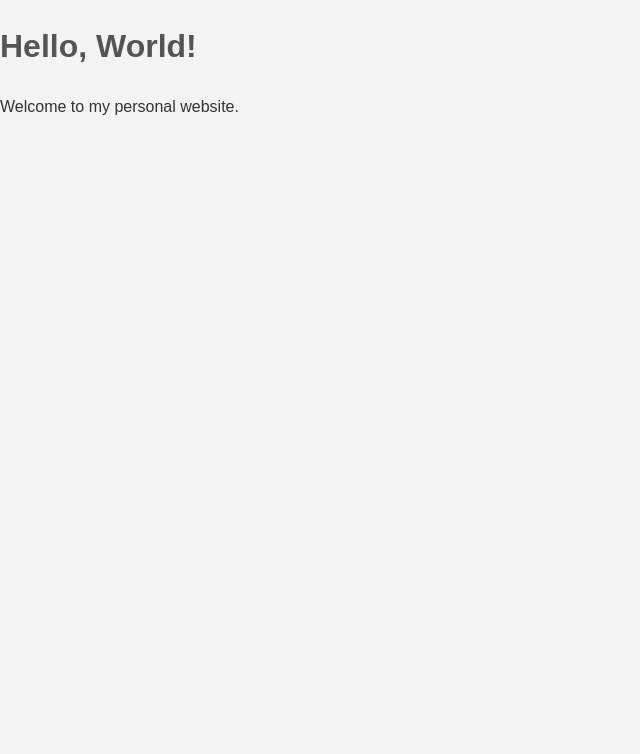
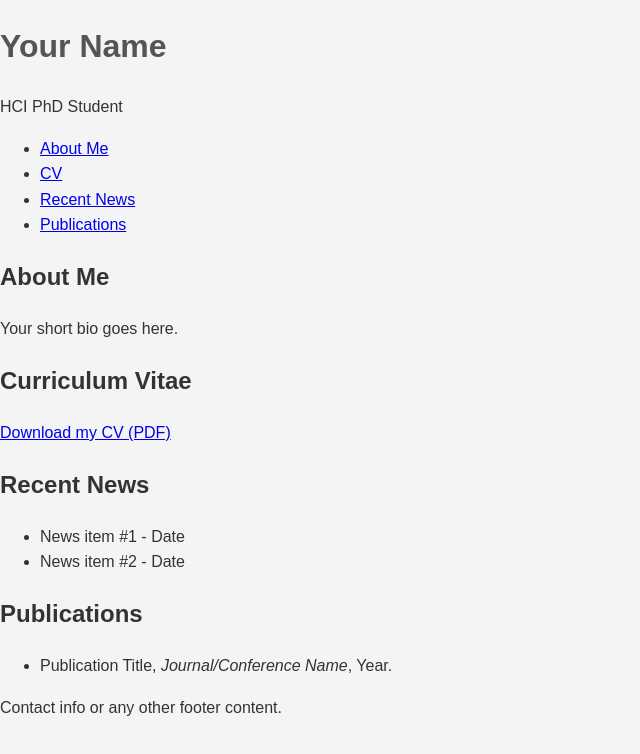
Before and after one commit to abelca/abelca-old-site, a plain HTML site: page index.html in a window 1280 px wide. Shown: the whole page, without its empty margins (0-640 px from the left). Drawn offline with Linux system fonts and the light colour scheme.

Commit message:
Update index.html

```diff
--- a/index.html
+++ b/index.html
@@ -3,12 +3,55 @@
 <head>
     <meta charset="UTF-8">
     <meta name="viewport" content="width=device-width, initial-scale=1.0">
-    <title>My Personal Website</title>
+    <title>Your Name - HCI PhD Student</title>
     <link rel="stylesheet" href="styles.css">
 </head>
 <body>
-    <h1>Hello, World!</h1>
-    <p>Welcome to my personal website.</p>
-    <script src="script.js"></script>
+    <header>
+        <h1>Your Name</h1>
+        <p>HCI PhD Student</p>
+    </header>
+
+    <nav>
+        <!-- Simple navigation to jump to sections of the page -->
+        <ul>
+            <li><a href="#about">About Me</a></li>
+            <li><a href="#cv">CV</a></li>
+            <li><a href="#news">Recent News</a></li>
+            <li><a href="#publications">Publications</a></li>
+        </ul>
+    </nav>
+
+    <section id="about">
+        <h2>About Me</h2>
+        <p>Your short bio goes here.</p>
+    </section>
+
+    <section id="cv">
+        <h2>Curriculum Vitae</h2>
+        <!-- You can embed your CV here or link to a PDF -->
+        <p><a href="CV.pdf" target="_blank">Download my CV (PDF)</a></p>
+    </section>
+
+    <section id="news">
+        <h2>Recent News</h2>
+        <ul>
+            <li>News item #1 - Date</li>
+            <li>News item #2 - Date</li>
+            <!-- Add more news items here -->
+        </ul>
+    </section>
+
+    <section id="publications">
+        <h2>Publications</h2>
+        <ul>
+            <li>Publication Title, <em>Journal/Conference Name</em>, Year.</li>
+            <!-- Add more publications here -->
+        </ul>
+    </section>
+
+    <footer>
+        <p>Contact info or any other footer content.</p>
+    </footer>
 </body>
 </html>
```
